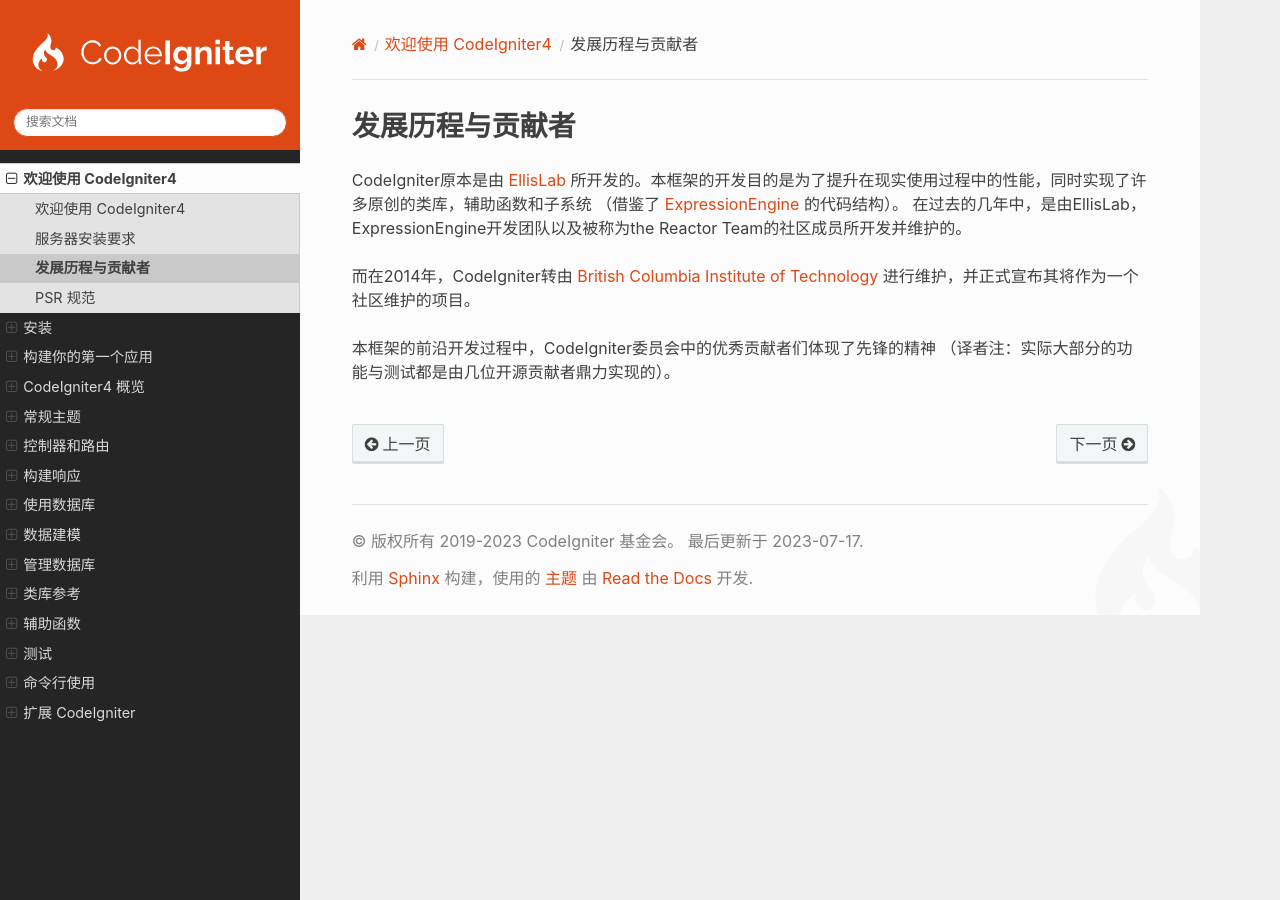
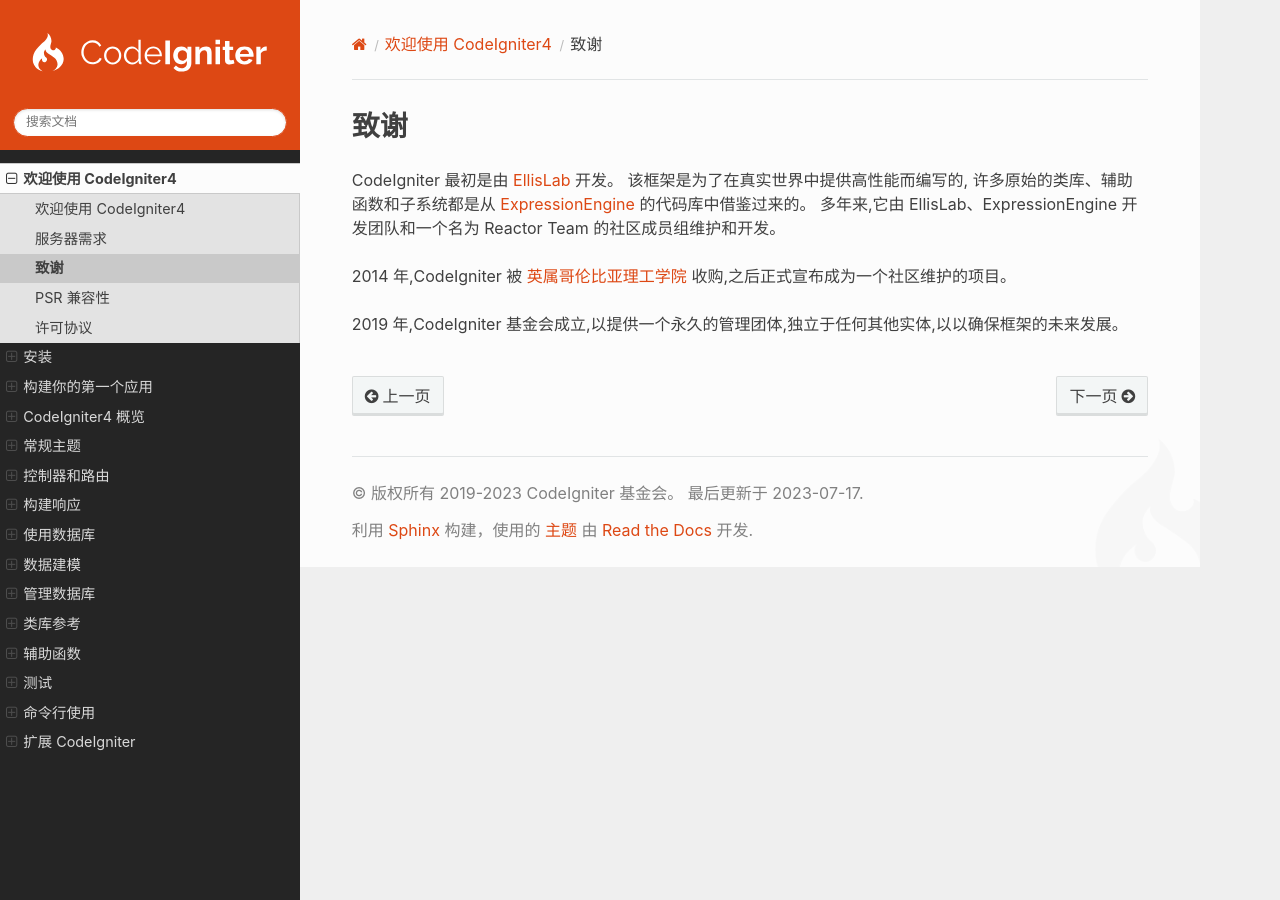
Before and after one commit to CodeIgniter-Chinese/codeigniter4-user-guide, a Sphinx documentation site: the page built from source/intro/credits.rst, in a window 1280 px wide. Built offline with Sphinx 7.4.7 and the Read the Docs theme 2.0.0, drawn with Linux system fonts in a browser that asks for light colours; pages that are not in the unit, such as notebooks, are missing from menus.

Commit message:
完成 intro 目录

```diff
--- a/source/intro/credits.rst
+++ b/source/intro/credits.rst
@@ -1,13 +1,12 @@
-#################
-发展历程与贡献者
-#################
+#######
+致谢
+#######
 
-CodeIgniter原本是由 `EllisLab  <https://ellislab.com/>`_ 所开发的。本框架的开发目的是为了提升在现实使用过程中的性能，同时实现了许多原创的类库，辅助函数和子系统
-（借鉴了 `ExpressionEngine <https://expressionengine.com>`_ 的代码结构）。
-在过去的几年中，是由EllisLab，ExpressionEngine开发团队以及被称为the Reactor Team的社区成员所开发并维护的。
+CodeIgniter 最初是由 `EllisLab <https://ellislab.com/>`_ 开发。
+该框架是为了在真实世界中提供高性能而编写的,
+许多原始的类库、辅助函数和子系统都是从 `ExpressionEngine <https://expressionengine.com>`_ 的代码库中借鉴过来的。
+多年来,它由 EllisLab、ExpressionEngine 开发团队和一个名为 Reactor Team 的社区成员组维护和开发。
 
-而在2014年，CodeIgniter转由 `British Columbia Institute of Technology
-<https://www.bcit.ca/>`_ 进行维护，并正式宣布其将作为一个社区维护的项目。
+2014 年,CodeIgniter 被 `英属哥伦比亚理工学院 <https://www.bcit.ca/>`_ 收购,之后正式宣布成为一个社区维护的项目。
 
-本框架的前沿开发过程中，CodeIgniter委员会中的优秀贡献者们体现了先锋的精神
-（译者注：实际大部分的功能与测试都是由几位开源贡献者鼎力实现的）。
+2019 年,CodeIgniter 基金会成立,以提供一个永久的管理团体,独立于任何其他实体,以以确保框架的未来发展。
```
Also changed, not shown: source/intro/index.rst (+12 -9 lines), source/intro/psr.rst (+11 -10 lines), source/intro/requirements.rst (+59 -18 lines).
